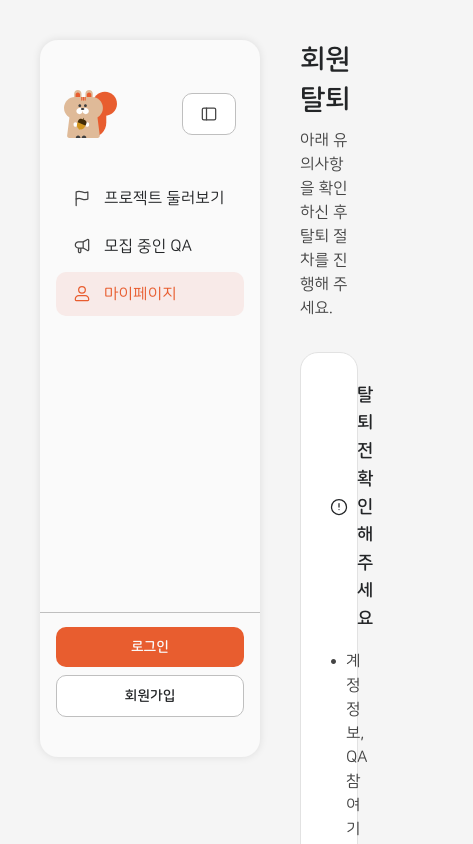
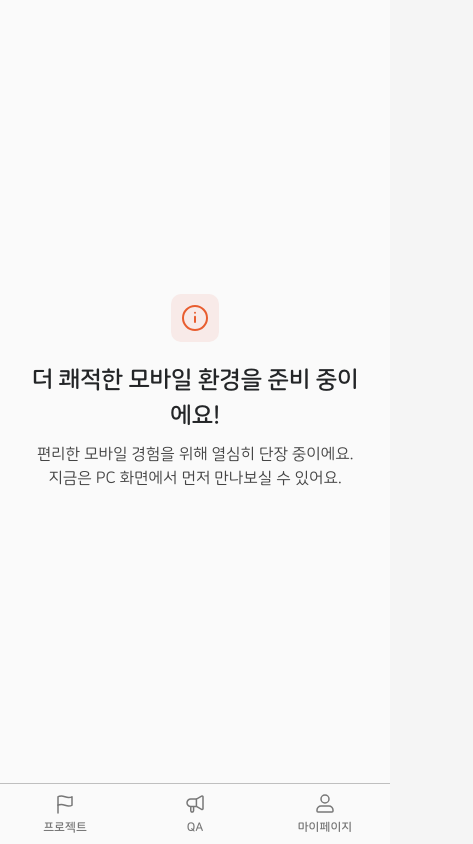
Before and after one commit to FeedBacker-team/frontend, a Next.js app: page /mypage/withdraw in a window 390 px wide. Shown: the top 844 px of the page, 473 px wide, since content can reach past the window. Built offline with nearby package versions, Linux system fonts and the light colour scheme; no server answers.

Commit message:
feat: 모바일 대체 레이아웃 추가

```diff
--- a/src/components/layout/AppShell.tsx
+++ b/src/components/layout/AppShell.tsx
@@ -4,6 +4,7 @@ import { usePathname } from 'next/navigation';
 import type { ReactNode } from 'react';
 
 import { Footer } from '@/components/layout/Footer';
+import { MobileFallback } from '@/components/layout/MobileFallback';
 import { Sidebar } from '@/components/layout/Sidebar';
 
 const HIDE_SHELL = [
@@ -49,8 +50,11 @@ type AppShellProps = {
   children: ReactNode;
 };
 
-function AppShell({ children }: AppShellProps) {
-  const pathname = usePathname();
+type DesktopAppShellProps = AppShellProps & {
+  pathname: string;
+};
+
+function DesktopAppShell({ children, pathname }: DesktopAppShellProps) {
   const hideShell = matchesPrefix(pathname, HIDE_SHELL);
   const hideFooter = shouldHideFooter(pathname);
 
@@ -71,4 +75,17 @@ function AppShell({ children }: AppShellProps) {
   );
 }
 
+function AppShell({ children }: AppShellProps) {
+  const pathname = usePathname();
+
+  return (
+    <>
+      <div className="hidden sm:contents">
+        <DesktopAppShell pathname={pathname}>{children}</DesktopAppShell>
+      </div>
+      <MobileFallback />
+    </>
+  );
+}
+
 export { AppShell };
--- /dev/null
+++ b/src/components/layout/MobileFallback.tsx
@@ -0,0 +1,60 @@
+const MOBILE_NAV_ITEMS = [
+  {
+    label: '프로젝트',
+    iconSrc: '/icons/flag.svg',
+  },
+  {
+    label: 'QA',
+    iconSrc: '/icons/megaphone.svg',
+  },
+  {
+    label: '마이페이지',
+    iconSrc: '/icons/mypage.svg',
+  },
+] as const;
+
+function MobileFallback() {
+  return (
+    <div className="flex min-h-dvh flex-col bg-bg-default sm:hidden">
+      <main className="flex flex-1 items-center justify-center px-6 py-12 text-center">
+        <div className="flex max-w-full flex-col items-center">
+          <span
+            aria-hidden
+            className="flex size-12 items-center justify-center rounded-lg bg-rust-50"
+          >
+            <span className="size-8 bg-rust-600 mask-[url(/icons/info.svg)] mask-center mask-contain mask-no-repeat" />
+          </span>
+          <h1 className="mt-5 text-t3 text-text-default">
+            더 쾌적한 모바일 환경을 준비 중이에요!
+          </h1>
+          <p className="mt-2 text-b2 text-text-sub">
+            편리한 모바일 경험을 위해 열심히 단장 중이에요.
+            <br />
+            지금은 PC 화면에서 먼저 만나보실 수 있어요.
+          </p>
+        </div>
+      </main>
+
+      <div className="grid shrink-0 grid-cols-3 border-t border-border-default bg-bg-default pb-[env(safe-area-inset-bottom)]">
+        {MOBILE_NAV_ITEMS.map((item) => (
+          <div
+            key={item.label}
+            className="flex h-15 flex-col items-center justify-center gap-1 text-c2 text-text-info"
+          >
+            <span
+              aria-hidden
+              className="size-6 bg-current mask-center mask-contain mask-no-repeat"
+              style={{
+                maskImage: `url(${item.iconSrc})`,
+                WebkitMaskImage: `url(${item.iconSrc})`,
+              }}
+            />
+            {item.label}
+          </div>
+        ))}
+      </div>
+    </div>
+  );
+}
+
+export { MobileFallback };
```
